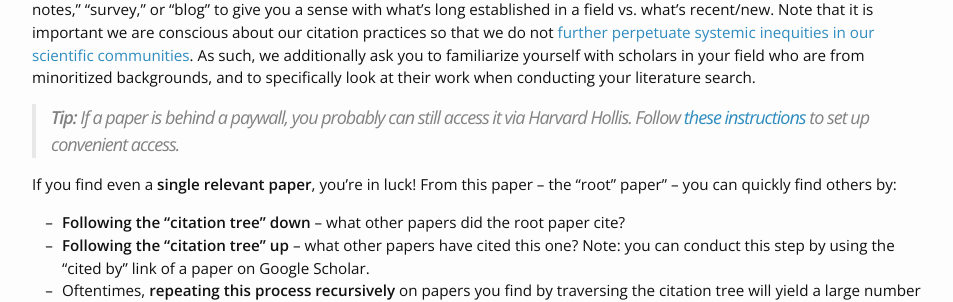
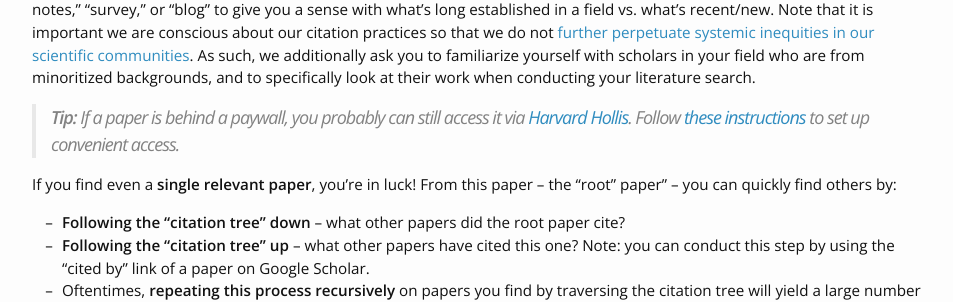
Before and after one commit to yanivyacoby/harvard-cs290, a Jekyll site: the page built from how-to-do-a-literature-search.md, in a window 1280 px wide and 900 px high, scrolled down 1947 px. Shown: the part 155-457 px from the top of the window, without its empty margins (163-1116 px from the left). Built offline with Jekyll 4.4.1, drawn with Linux system fonts in a browser that asks for light colours; nearby versions of some CDN libraries; part of the change alters nothing that is shown.

```diff
--- a/how-to-do-a-literature-search.md
+++ b/how-to-do-a-literature-search.md
@@ -65,7 +65,7 @@ Note that it is important we are conscious about our citation practices so that
 As such, we additionally ask you to familiarize yourself with scholars in your field who are from minoritized backgrounds,
 and to specifically look at their work when conducting your literature search.
 
-> **Tip:** If a paper is behind a paywall, you probably can still access it via Harvard Hollis. Follow [these instructions](https://library.harvard.edu/services-tools/check-harvard-library-bookmark){:target="_blank"}{:rel="noopener noreferrer"} to set up convenient access.
+> **Tip:** If a paper is behind a paywall, you probably can still access it via [Harvard Hollis](https://hollis.harvard.edu/){:target="_blank"}{:rel="noopener noreferrer"}. Follow [these instructions](https://library.harvard.edu/services-tools/check-harvard-library-bookmark){:target="_blank"}{:rel="noopener noreferrer"} to set up convenient access.
 
 If you find even a **single relevant paper**, you're in luck!
 From this paper -- the "root" paper" -- you can quickly find others by:
```
